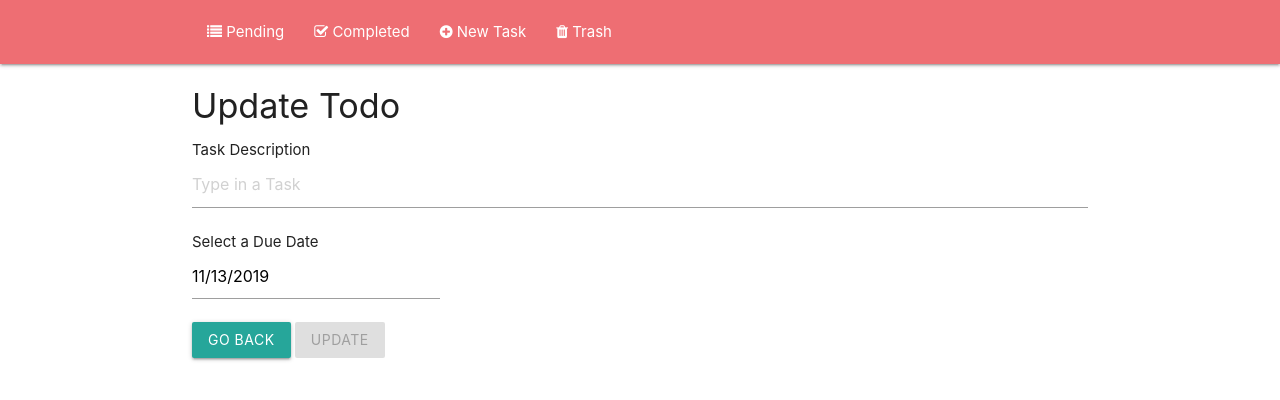
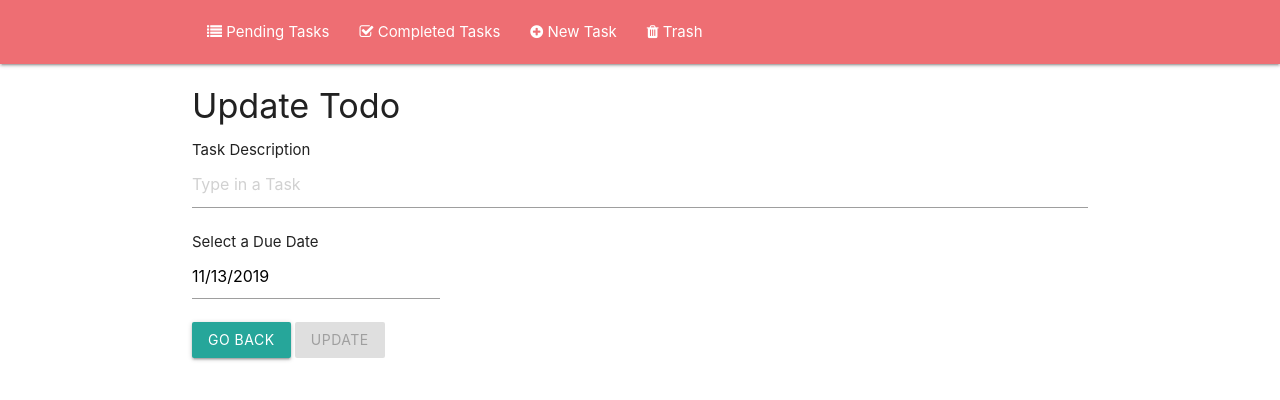
Before and after one commit to safwbdev/todolist-react, a React (Create React App) app in the folder frontend/: page /edit/1 in a window 1280 px wide. Shown: the top 400 px of the page. Built offline with nearby package versions, Linux system fonts and the light colour scheme; no server answers.

Commit message:
add folders

```diff
--- a/frontend/src/components/Navbar.js
+++ /dev/null
@@ -1,42 +0,0 @@
-import React, { Component } from 'react'
-import { BrowserRouter as Router, Route, Link } from "react-router-dom";
-
-export default class Navbar extends Component {
-
-    render() {
-        return (
-          <nav>
-          <div className="container">
-            <div className="nav-wrapper">
-              <ul id="nav-mobile" className="left">
-                <li>
-                  <Link to="/" className="nav-link">
-                    <span><i className="fa fa-list"></i></span>
-                    <span className="hide-on-med-and-down">{' '}Pending</span>
-                    </Link>
-                  </li>
-                  <li>
-                    <Link to="/completed" className="nav-link">
-                      <span><i className="fa fa-check-square-o" ></i></span>
-                      <span className="hide-on-med-and-down">{' '}Completed</span>
-                    </Link>
-                  </li>
-                  <li>
-                    <Link to="/create" className="nav-link">
-                      <span><i className="fa fa-plus-circle"></i></span>
-                      <span className="hide-on-med-and-down">{' '}New Task</span>
-                    </Link>
-                  </li>
-                  <li>
-                    <Link to="/trash" className="nav-link">
-                      <span><i className="fa fa-trash"></i></span>
-                      <span className="hide-on-med-and-down">{' '}Trash</span>
-                    </Link>
-                  </li>
-              </ul>
-            </div>
-          </div>
-        </nav>
-        )
-    }
-}
--- /dev/null
+++ b/frontend/src/components/layout/Navbar.js
@@ -0,0 +1,42 @@
+import React, { Component } from 'react'
+import { BrowserRouter as Router, Route, Link } from "react-router-dom";
+
+export default class Navbar extends Component {
+
+    render() {
+        return (
+          <nav>
+            <div className="nav-wrapper">
+              <div className="container">
+                <ul id="" className="left">
+                  <li>
+                    <Link to="/">
+                      <span><i className="fa fa-list"></i></span>
+                      <span className="hide-on-small-only">{' '}Pending Tasks</span>
+                      </Link>
+                    </li>
+                    <li>
+                      <Link to="/completed">
+                        <span><i className="fa fa-check-square-o" ></i></span>
+                        <span className="hide-on-small-only">{' '}Completed Tasks</span>
+                      </Link>
+                    </li>
+                    <li>
+                      <Link to="/create">
+                        <span><i className="fa fa-plus-circle"></i></span>
+                        <span className="hide-on-small-only">{' '}New Task</span>
+                      </Link>
+                    </li>
+                    <li>
+                      <Link to="/trash">
+                        <span><i className="fa fa-trash"></i></span>
+                        <span className="hide-on-small-only">{' '}Trash</span>
+                      </Link>
+                    </li>
+                  </ul>
+              </div>
+            </div>
+          </nav>
+        )
+    }
+}
--- a/frontend/src/components/CompletedList.js
+++ b/frontend/src/components/pages/CompletedList.js
@@ -22,10 +22,10 @@ const Task = props => (
                     </div>
         </td>
         <td>{props.task.task_description}</td>
-        <td className="hide-on-med-and-down">
+        <td className="hide-on-small-only">
             <Moment format="DD-MM-YYYY">{props.task.due_date}</Moment>
         </td>
-        <td className="hide-on-med-and-down">
+        <td className="hide-on-small-only">
             <Moment format="DD-MM-YYYY">{props.task.date_completed}</Moment>
         </td>
         <td className="center">
@@ -91,7 +91,7 @@ export default class PendingList extends Component {
             <div>
                 <h4>Completed Tasks</h4>
                 <table>
-                    <thead className="hide-on-med-and-down">
+                    <thead className="hide-on-small-only">
                         <tr>
                             <th>Status</th>
                             <th>Description</th>
--- a/frontend/src/components/edit-todo.component.js
+++ b/frontend/src/components/pages/EditTask.js
@@ -89,7 +89,6 @@ export default class EditTask extends Component {
                         />
                     </div>
                     <div className="input-field col s12">
-                    {console.log(this.state.task_completed)}
                         {!this.state.task_completed ? (<Link to='/' className="btn btn-primary">Go Back</Link>) : (<Link to='/completed' className="btn btn-primary">Go Back</Link>)}
                         {' '}
                         {(this.state.task_description ==='') || (this.state.due_date ==='') ?
--- a/frontend/src/components/PendingList.js
+++ b/frontend/src/components/pages/PendingList.js
@@ -23,7 +23,7 @@ const Task = props => (
                 </div>
         </td >
         <td>{props.task.task_description}</td>
-        <td className="hide-on-med-and-down"><Moment format="DD-MM-YYYY">{props.task.due_date}</Moment></td>
+        <td className="small-only"><Moment format="DD-MM-YYYY">{props.task.due_date}</Moment></td>
         <td className="center">
             <Link className="waves-effect waves-light btn blue" to={"/edit/"+props.task._id}>
             <span><i className="fa fa-pencil-square-o" aria-hidden="true"></i></span><span className="hide-on-med-and-down">{' '}Edit</span>
@@ -86,7 +86,7 @@ export default class PendingList extends Component {
             <div>
                 <h4>Pending Tasks</h4>
                 <table>
-                    <thead className="hide-on-med-and-down">
+                    <thead className="hide-on-small-only">
                         <tr>
                             <th>Status</th>
                             <th>Description</th>
```
Also changed, not shown: frontend/src/App.js (+6 -6 lines), frontend/src/components/pages/CreateTask.js (renamed from frontend/src/components/create-todo.component.js), frontend/src/components/pages/TrashList.js (renamed from frontend/src/components/TrashList.js). Lines whose indentation alone changed are shown as unchanged.
